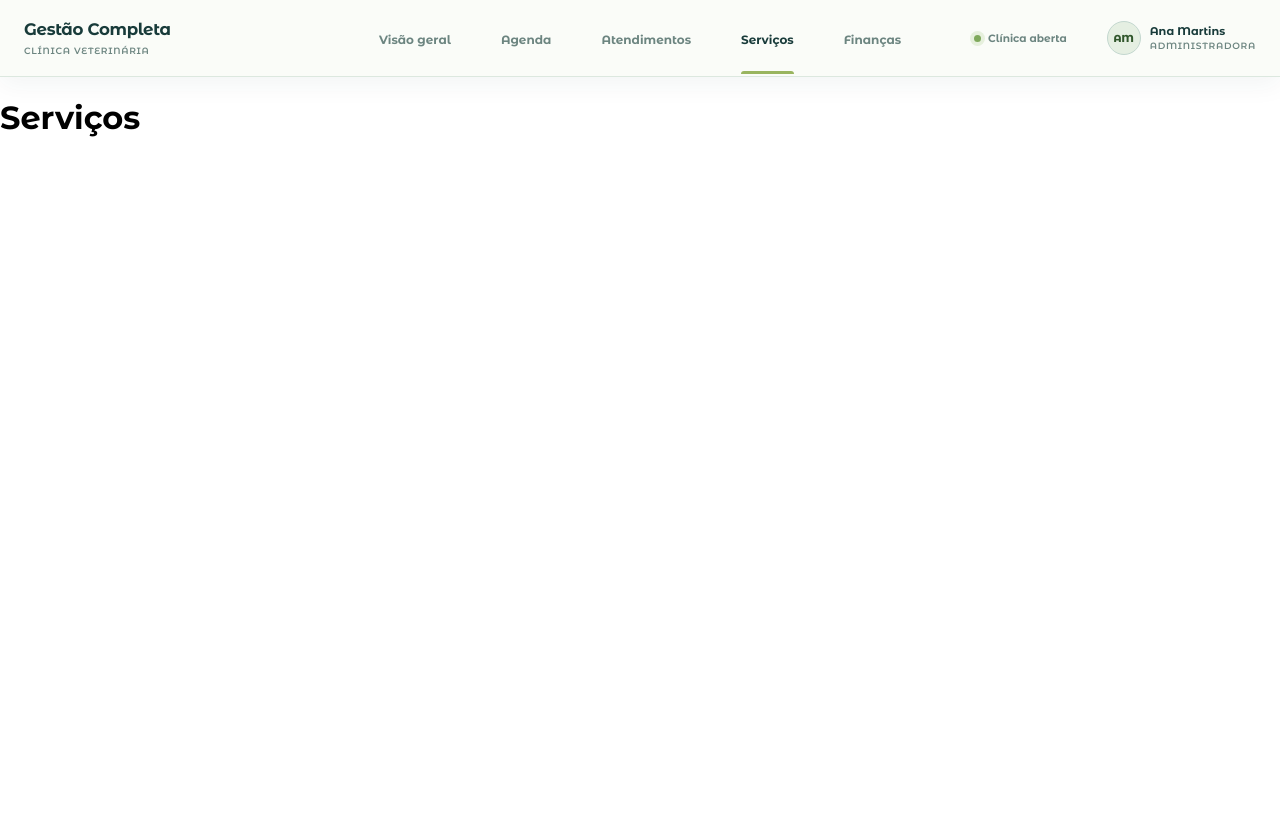
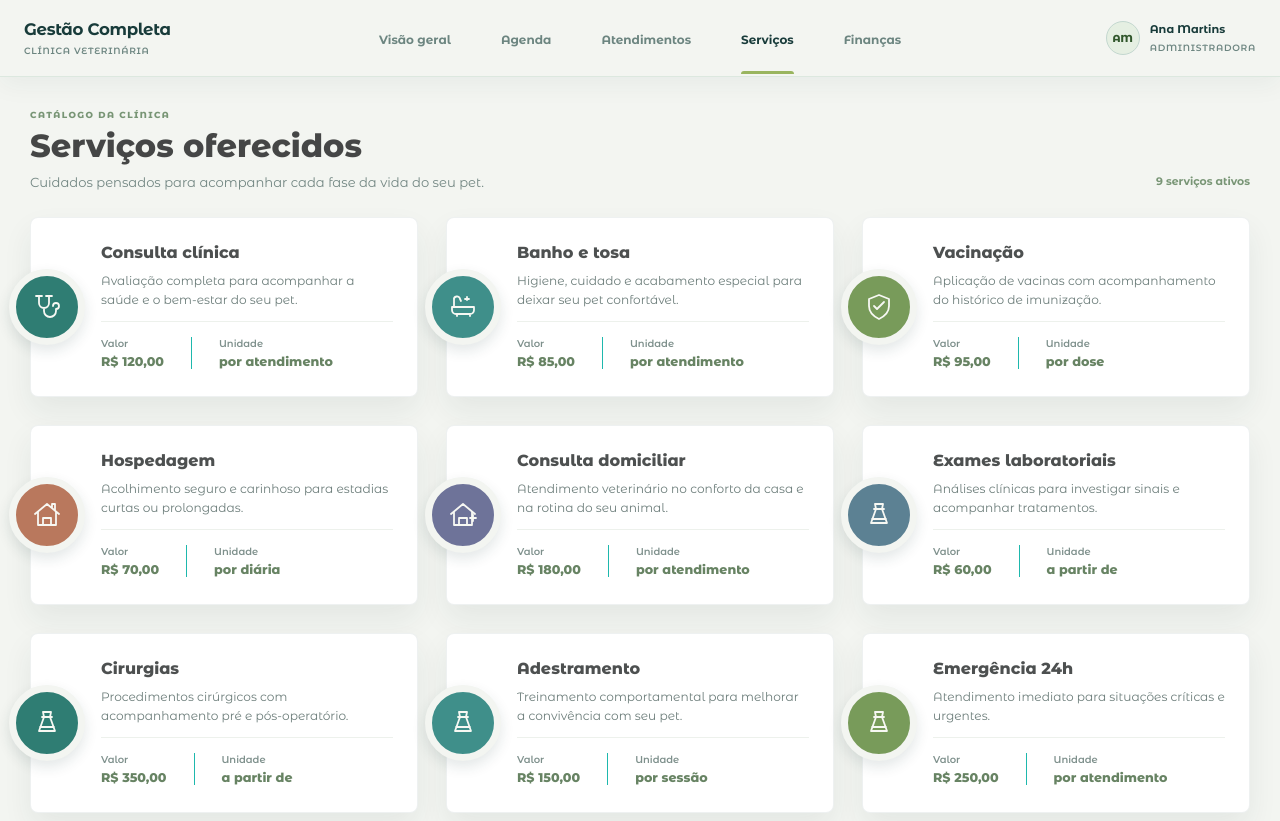
Before and after one commit to Nathsanfer/veterinary-management-system, a Vue app: page /services in a window 1280 px wide. Before the commit the page ends 800 px from the top, so only its background shows below. Built offline with nearby package versions, Linux system fonts and the light colour scheme.

Commit message:
feat: add a Services page with a list of services and details

```diff
--- a/src/Views/Services.vue
+++ b/src/Views/Services.vue
@@ -1,8 +1,363 @@
 <script setup>
+import { ref } from 'vue'
 import TopBar from '../components/TopBar.vue'
+
+const services = [
+    {
+        id: 1,
+        icon: 'stethoscope',
+        name: 'Consulta clínica',
+        description: 'Avaliação completa para acompanhar a saúde e o bem-estar do seu pet.',
+        price: 'R$ 120,00',
+        unit: 'por atendimento',
+        tone: 'mint'
+    },
+    {
+        id: 2,
+        icon: 'bath',
+        name: 'Banho e tosa',
+        description: 'Higiene, cuidado e acabamento especial para deixar seu pet confortável.',
+        price: 'R$ 85,00',
+        unit: 'por atendimento',
+        tone: 'aqua'
+    },
+    {
+        id: 3,
+        icon: 'shield',
+        name: 'Vacinação',
+        description: 'Aplicação de vacinas com acompanhamento do histórico de imunização.',
+        price: 'R$ 95,00',
+        unit: 'por dose',
+        tone: 'lemon'
+    },
+    {
+        id: 4,
+        icon: 'house',
+        name: 'Hospedagem',
+        description: 'Acolhimento seguro e carinhoso para estadias curtas ou prolongadas.',
+        price: 'R$ 70,00',
+        unit: 'por diária',
+        tone: 'peach'
+    },
+    {
+        id: 5,
+        icon: 'home-visit',
+        name: 'Consulta domiciliar',
+        description: 'Atendimento veterinário no conforto da casa e na rotina do seu animal.',
+        price: 'R$ 180,00',
+        unit: 'por atendimento',
+        tone: 'lilac'
+    },
+    {
+        id: 6,
+        icon: 'flask',
+        name: 'Exames laboratoriais',
+        description: 'Análises clínicas para investigar sinais e acompanhar tratamentos.',
+        price: 'R$ 60,00',
+        unit: 'a partir de',
+        tone: 'blue'
+    },
+    {
+        id: 7,
+        icon: 'syringe',
+        name: 'Cirurgias',
+        description: 'Procedimentos cirúrgicos com acompanhamento pré e pós-operatório.',
+        price: 'R$ 350,00',
+        unit: 'a partir de',
+        tone: 'mint'
+    },
+    {
+        id: 8,
+        icon: 'paw',
+        name: 'Adestramento',
+        description: 'Treinamento comportamental para melhorar a convivência com seu pet.',
+        price: 'R$ 150,00',
+        unit: 'por sessão',
+        tone: 'aqua'
+    },
+    {
+        id: 9,
+        icon: 'heart',
+        name: 'Emergência 24h',
+        description: 'Atendimento imediato para situações críticas e urgentes.',
+        price: 'R$ 250,00',
+        unit: 'por atendimento',
+        tone: 'lemon'
+    }
+]
+
+const favoriteServices = ref([])
+
+function toggleFavorite(serviceId) {
+    favoriteServices.value = favoriteServices.value.includes(serviceId)
+        ? favoriteServices.value.filter((id) => id !== serviceId)
+        : [...favoriteServices.value, serviceId]
+}
 </script>
 
 <template>
-    <TopBar />
-    <h1>Serviços</h1>
+    <div class="services-page">
+        <TopBar />
+
+        <main class="services-content">
+            <header class="services-heading">
+                <div>
+                    <p class="eyebrow">CATÁLOGO DA CLÍNICA</p>
+                    <h1>Serviços oferecidos</h1>
+                    <p class="heading-description">Cuidados pensados para acompanhar cada fase da vida do seu pet.</p>
+                </div>
+                <span class="service-count">{{ services.length }} serviços ativos</span>
+            </header>
+
+            <section class="services-grid" aria-label="Serviços oferecidos pela clínica">
+                <article v-for="service in services" :key="service.id" class="service-card">
+                    <div class="service-icon" :class="`service-icon--${service.tone}`" aria-hidden="true">
+                        <svg viewBox="0 0 32 32" focusable="false">
+                            <path v-if="service.icon === 'stethoscope'" d="M8 5v7a5 5 0 0 0 10 0V5M5 5h6M15 5h6M13 17v3a6 6 0 0 0 12 0v-2a3 3 0 1 0-3-3" />
+                            <path v-else-if="service.icon === 'bath'" d="M5 16h22M7 16V9a3 3 0 0 1 6-1l1 2M5 16v3a4 4 0 0 0 4 4h14a4 4 0 0 0 4-4v-3M10 23v2M23 23v2M20 6v3M18 8h4" />
+                            <path v-else-if="service.icon === 'shield'" d="M16 4 26 8v7c0 6-4.3 10.2-10 13-5.7-2.8-10-7-10-13V8l10-4Z M11 15l3 3 7-7" />
+                            <path v-else-if="service.icon === 'house'" d="m4 15 12-10 12 10M7 13v13h18V13M12 26v-7h8v7M21 9V5h3v6" />
+                            <path v-else-if="service.icon === 'home-visit'" d="m4 15 12-10 12 10M7 13v13h18V13M12 26v-7h8v7M23 19h6M26 16v6" />
+                            <path v-else d="M12 5h8l-1 5 5 14H8l5-14-1-5ZM11 10h10M9 20h14" />
+                        </svg>
+                    </div>
+
+                    <div class="service-card__body">
+                        <div class="service-card__topline">
+                            <h2>{{ service.name }}</h2>
+                        </div>
+                        <p>{{ service.description }}</p>
+
+                        <div class="service-card__footer">
+                            <div>
+                                <span class="footer-label">Valor</span>
+                                <strong>{{ service.price }}</strong>
+                            </div>
+                            <div class="footer-unit">
+                                <span class="footer-label">Unidade</span>
+                                <strong>{{ service.unit }}</strong>
+                            </div>
+                        </div>
+                    </div>
+                </article>
+            </section>
+        </main>
+    </div>
 </template>
+
+<style scoped>
+
+.services-page {
+    min-height: 100vh;
+    color: #183b3a;
+    background: #f3f5f1;
+}
+
+.services-content {
+    width: min(100% - 48px, 1220px);
+    margin: 0 auto;
+    padding: 32px 0 18px;
+}
+
+.services-heading {
+    display: flex;
+    align-items: end;
+    justify-content: space-between;
+    gap: 32px;
+    margin-bottom: 34px;
+}
+
+.eyebrow {
+    margin: 0 0 10px;
+    color: #789575;
+    font-size: 0.55rem;
+    font-weight: 800;
+    letter-spacing: 0.16em;
+}
+
+.services-heading h1 {
+    margin: 0;
+    color: #1d1f1fd0;
+    font-size: clamp(1.9rem, 3vw, 2rem);
+    font-weight: 800;
+    line-height: 1;
+}
+
+.heading-description {
+    max-width: 550px;
+    margin: 10px 0 0;
+    color: #728682;
+    font-size: 0.82rem;
+    line-height: 1.6;
+}
+
+.service-count {
+    padding-bottom: 5px;
+    color: #789575;
+    font-size: 0.68rem;
+    font-weight: 700;
+    white-space: nowrap;
+}
+
+.services-grid {
+    display: grid;
+    grid-template-columns: repeat(3, minmax(0, 1fr));
+    gap: 28px 28px;
+    margin: -10px 0;
+}
+
+.service-card {
+    position: relative;
+    height: 180px;
+    display: flex;
+    align-items: stretch;
+    border: 1px solid rgba(24, 59, 58, 0.07);
+    border-radius: 8px;
+    background: #fff;
+    box-shadow: 0 14px 30px rgba(24, 59, 58, 0.07);
+    transition: transform 180ms ease, box-shadow 180ms ease;
+}
+
+.service-card:hover {
+    transform: translateY(-3px);
+    box-shadow: 0 18px 34px rgba(24, 59, 58, 0.11);
+}
+
+.service-icon {
+    width: 76px;
+    height: 76px;
+    flex: 0 0 76px;
+    align-self: center;
+    margin-left: -22px;
+    display: grid;
+    place-items: center;
+    border: 7px solid #f3f5f1;
+    border-radius: 50%;
+    color: #f7f8f3;
+    box-shadow: 0 6px 14px rgba(24, 59, 58, 0.12);
+}
+
+.service-icon svg {
+    width: 32px;
+    height: 32px;
+    fill: none;
+    stroke: currentColor;
+    stroke-linecap: round;
+    stroke-linejoin: round;
+    stroke-width: 1.8;
+}
+
+.service-icon--mint { background: #2f7d73; }
+.service-icon--aqua { background: #3f8f8a; }
+.service-icon--lemon { background: #789b5a; }
+.service-icon--peach { background: #b9785d; }
+.service-icon--lilac { background: #6e7399; }
+.service-icon--blue { background: #5c8193; }
+
+.service-card__body {
+    min-width: 0;
+    flex: 1;
+    padding: 25px 24px 22px 16px;
+    display: flex;
+    flex-direction: column;
+}
+
+.service-card__topline {
+    display: flex;
+    align-items: flex-start;
+    gap: 12px;
+}
+
+.service-card h2 {
+    min-width: 0;
+    margin: 0;
+    color: #252929d0;
+    font-size: 1rem;
+    font-weight: 800;
+    line-height: 1.25;
+}
+
+.service-card__body > p {
+    display: -webkit-box;
+    min-height: 48px;
+    margin: 9px 0 17px;
+    overflow: hidden;
+    color: #6c7d7a;
+    font-size: 0.76rem;
+    line-height: 1.55;
+    -webkit-box-orient: vertical;
+}
+
+.service-card__footer {
+    margin-top: -1rem;
+    padding-top: 15px;
+    display: flex;
+    align-items: end;
+    gap: 27px;
+    border-top: 1px solid #edf1ec;
+}
+
+.service-card__footer > div {
+    display: flex;
+    flex-direction: column;
+    gap: 5px;
+}
+
+.footer-unit {
+    padding-left: 27px;
+    border-left: 1px solid #1eb8ad;
+}
+
+.footer-label {
+    color: #7e908c;
+    font-size: 0.62rem;
+    font-weight: 600;
+}
+
+.service-card__footer strong {
+    color: #31572cbc;
+    font-size: 0.79rem;
+    font-weight: 800;
+}
+
+@media (max-width: 760px) {
+    .services-content {
+        width: min(100% - 32px, 1220px);
+        padding-top: 36px;
+    }
+
+    .services-heading {
+        align-items: flex-start;
+        flex-direction: column;
+        gap: 14px;
+        margin-bottom: 27px;
+    }
+
+    .services-grid {
+        grid-template-columns: 1fr;
+        gap: 22px;
+    }
+}
+
+@media (max-width: 420px) {
+    .service-card__body {
+        padding-right: 16px;
+    }
+
+    .service-icon {
+        width: 64px;
+        height: 64px;
+        flex-basis: 64px;
+        margin-left: -18px;
+        border-width: 5px;
+    }
+
+    .service-card__footer {
+        gap: 16px;
+    }
+
+    .footer-unit {
+        padding-left: 16px;
+    }
+}
+</style>
--- a/src/components/TopBar.vue
+++ b/src/components/TopBar.vue
@@ -17,7 +17,6 @@
       </nav>
 
       <div class="top-bar__actions">
-        <span class="status"><span class="status__dot" aria-hidden="true"></span> Clínica aberta</span>
         <router-link class="profile-link" to="/profile" aria-label="Abrir perfil de Ana Martins">
           <span class="profile-link__avatar" aria-hidden="true">AM</span>
           <span class="profile-link__text">
@@ -39,7 +38,7 @@
   width: 100%;
   min-height: 76px;
   border-bottom: 1px solid var(--topbar-line);
-  background: rgba(250, 252, 248, 0.96);
+  background: #f3f5f1;
   box-shadow: 0 8px 24px rgba(24, 59, 58, 0.05);
 }
 
@@ -149,28 +148,10 @@
   gap: 40px;
 }
 
-.status {
-  display: inline-flex;
-  align-items: center;
-  gap: 7px;
-  color: var(--topbar-muted);
-  font-size: 0.66rem;
-  font-weight: 700;
-  white-space: nowrap;
-}
-
-.status__dot {
-  width: 7px;
-  height: 7px;
-  border-radius: 50%;
-  background: #7fa95c;
-  box-shadow: 0 0 0 4px #e6f0dd;
-}
-
 .profile-link {
   display: inline-flex;
   align-items: center;
-  gap: 9px;
+  gap: 10px;
   color: var(--topbar-ink);
 }
 
@@ -190,7 +171,7 @@
 .profile-link__text {
   display: flex;
   flex-direction: column;
-  gap: 3px;
+  gap: 8px;
   line-height: 1;
 }
 
--- a/src/style.css
+++ b/src/style.css
@@ -4,4 +4,6 @@ body {
   font-family: 'Montserrat Alternates', sans-serif;
   margin: 0;
   padding: 0;
+  background: #f3f5f1;
+  box-sizing: border-box;
 }
```
